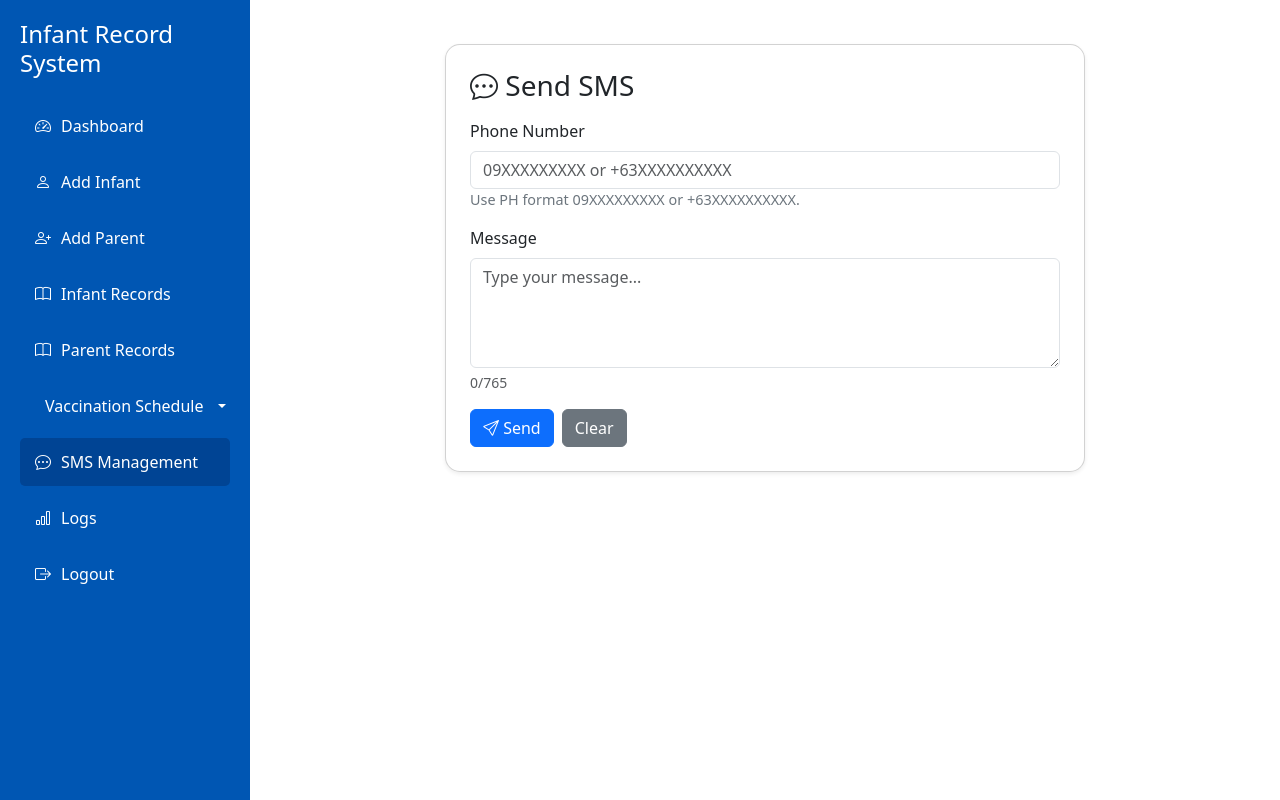
After one commit to justinesarmiento8901-hue/CapstoneFinal, a PHP site: page /sms.php in a window 1280 px wide. The commit adds this page. Run offline with PHP 8.4, Linux system fonts and the light colour scheme; a user stored in the database is signed in.

Commit message:
Sms Management

```diff
--- a/CapOne/add_parents.php
+++ b/CapOne/add_parents.php
@@ -140,7 +140,7 @@ if (isset($_POST['submit'])) {
                 <a href="#completed" class="dropdown-item">Completed Vaccinations</a>
             </div>
         </div>
-        <a href="#sms"><i class="bi bi-chat-dots"></i> SMS Management</a>
+        <a href="sms.php"><i class="bi bi-chat-dots"></i> SMS Management</a>
         <a href="login_logs.php"><i class="bi bi-bar-chart"></i> Logs</a>
         <a href="logout.php"><i class="bi bi-box-arrow-right"></i> Logout</a>
     </div>
--- a/CapOne/addinfant.php
+++ b/CapOne/addinfant.php
@@ -212,7 +212,7 @@ if (isset($_POST['live_search'])) {
                 <a href="#completed" class="dropdown-item">Completed Vaccinations</a>
             </div>
         </div>
-        <a href="#sms"><i class="bi bi-chat-dots"></i> SMS Management</a>
+        <a href="sms.php"><i class="bi bi-chat-dots"></i> SMS Management</a>
         <a href="login_logs.php"><i class="bi bi-bar-chart"></i>Logs</a>
         <a href="logout.php"><i class="bi bi-box-arrow-right"></i> Logout</a>
     </div>
--- a/CapOne/dashboard.php
+++ b/CapOne/dashboard.php
@@ -203,7 +203,7 @@ if ($_SERVER['REQUEST_METHOD'] === 'POST' && isset($_POST['register_healthworker
                 <a href="#completed" class="dropdown-item">Completed Vaccinations</a>
             </div>
         </div>
-        <a href="#sms"><i class="bi bi-chat-dots"></i> SMS Management</a>
+        <a href="sms.php"><i class="bi bi-chat-dots"></i> SMS Management</a>
         <a href="login_logs.php"><i class="bi bi-bar-chart"></i>Logs</a>
         <a href="logout.php"><i class="bi bi-box-arrow-right"></i> Logout</a>
     </div>
--- a/CapOne/login_logs.php
+++ b/CapOne/login_logs.php
@@ -114,7 +114,7 @@ $result = $con->query($query);
         <a href="#completed" class="dropdown-item">Completed Vaccinations</a>
       </div>
     </div>
-    <a href="#sms"><i class="bi bi-chat-dots"></i> SMS Management</a>
+    <a href="sms.php"><i class="bi bi-chat-dots"></i> SMS Management</a>
     <a href="login_logs.php" class="active"><i class="bi bi-bar-chart"></i>Logs</a>
     <a href="logout.php"><i class="bi bi-box-arrow-right"></i> Logout</a>
   </div>
--- a/CapOne/script.js
+++ b/CapOne/script.js
@@ -1,32 +1,95 @@
-const form = document.querySelector("#messageForm").value;
+document.addEventListener("DOMContentLoaded", function () {
+  const form = document.querySelector("#messageForm");
+  if (!form) return;
+
   function sendMessage(event) {
     event.preventDefault();
 
-  const apikey = document.querySelector("#apiKey").value;
-  const number = document.querySelector("#number").value;
-  const message = document.querySelector("#message").value;
+    const apiKeyEl = document.querySelector("#apiKey");
+    let apikey = apiKeyEl ? apiKeyEl.value.trim() : "";
+    if (!apikey) {
+      try {
+        const saved = localStorage.getItem("semaphore_api_key");
+        if (saved) apikey = saved;
+      } catch (_) {}
+    }
+    if (!apikey) {
+      const result = document.getElementById("result");
+      if (result) {
+        result.style.display = "block";
+        result.className = "alert alert-warning";
+        result.textContent =
+          "Missing API key. Please enable remembering the key previously or re-add the field.";
+      }
+      return;
+    }
+    const number = document.querySelector("#number").value.trim();
+    const message = document.querySelector("#message").value.trim();
 
-  const parameters = {
-    apikey,
-    number,
-    message,
+    const parameters = { apikey, number, message };
+
+    fetch("send_sms.php", {
+      method: "POST",
+      headers: { "Content-Type": "application/x-www-form-urlencoded" },
+      body: new URLSearchParams(parameters),
+    })
+      .then((response) => response.json())
+      .then((output) => {
+        const result = document.getElementById("result");
+        if (!result) return;
+
+        const markSuccess = (msg) => {
+          result.style.display = "block";
+          result.className = "alert alert-success";
+          result.textContent = msg || "Sent message successfully";
+          setTimeout(() => {
+            result.style.display = "none";
+          }, 2500);
+        };
+        const markError = (msg) => {
+          result.style.display = "block";
+          result.className = "alert alert-danger";
+          result.textContent = msg || "Failed to send message.";
         };
 
-  fetch("https://api.semaphore.co/api/v4/messages", {
-    method: "POST",
-    headers: {
-      "Content-Type": "application/x-www-form-urlencoded",
-    },
-    body: new URLSearchParams(parameters),
-  })
-    .then((response) => response.text())
-    .then((output) => {
-      console.log(output);
+        if (Array.isArray(output) && output[0]) {
+          const status = String(output[0].status || "").toLowerCase();
+          if (
+            status === "queued" ||
+            status === "pending" ||
+            status === "success"
+          ) {
+            markSuccess("Sent message successfully");
+            return;
+          }
+        }
+
+        if (output && output.error) {
+          const msg =
+            typeof output.error === "string"
+              ? output.error
+              : output.error.message || "Failed to send message.";
+          markError(msg);
+          return;
+        }
+
+        markSuccess("Sent message successfully");
       })
       .catch((error) => {
+        const result = document.getElementById("result");
+        if (result) {
+          result.style.display = "block";
+          result.className = "alert alert-danger";
+          result.textContent = "Network error: " + error;
+        }
         console.error("Error:", error);
+      })
+      .finally(() => {
+        form.reset();
+        const charCount = document.getElementById("charCount");
+        if (charCount) charCount.textContent = "0";
       });
-  form.reset();
   }
 
   form.addEventListener("submit", sendMessage);
+});
--- /dev/null
+++ b/CapOne/sms.php
@@ -0,0 +1,166 @@
+<?php
+session_start();
+if (!isset($_SESSION['user'])) {
+    header('Location: index.php');
+    exit();
+}
+?>
+<!DOCTYPE html>
+<html lang="en">
+
+<head>
+    <meta charset="UTF-8">
+    <meta name="viewport" content="width=device-width, initial-scale=1.0">
+    <title>SMS Management</title>
+    <link rel="stylesheet" href="https://cdn.jsdelivr.net/npm/bootstrap-icons/font/bootstrap-icons.css">
+    <link rel="stylesheet" href="https://cdn.jsdelivr.net/npm/bootstrap@5.3.0/dist/css/bootstrap.min.css">
+    <style>
+        body {
+            display: flex;
+            min-height: 100vh;
+        }
+
+        .sidebar {
+            width: 250px;
+            background-color: #0056b3;
+            color: #fff;
+            padding: 20px;
+            transition: all 0.3s ease;
+        }
+
+        .sidebar a {
+            color: #fff;
+            text-decoration: none;
+            display: flex;
+            align-items: center;
+            gap: 10px;
+            padding: 12px 15px;
+            border-radius: 5px;
+            margin-bottom: 8px;
+            transition: background 0.3s ease;
+        }
+
+        .sidebar a:hover,
+        .sidebar a.active {
+            background-color: #004494;
+        }
+
+        .dropdown-menu {
+            background-color: #004494;
+            border: none;
+        }
+
+        .dropdown-menu a {
+            color: #fff;
+            padding-left: 30px;
+        }
+
+        .content {
+            flex-grow: 1;
+            padding: 20px;
+        }
+
+        .toggle-btn {
+            display: none;
+            background-color: #004494;
+            color: #fff;
+            border: none;
+            padding: 10px 15px;
+            cursor: pointer;
+            width: 100%;
+            text-align: left;
+        }
+
+        .card {
+            border-radius: 15px;
+            box-shadow: 0 4px 10px rgba(0, 0, 0, 0.2);
+            max-width: 640px;
+            margin: 0 auto;
+        }
+
+        .help-text {
+            font-size: 0.9rem;
+            color: #6c757d;
+        }
+
+        @media (max-width: 768px) {
+            .sidebar {
+                width: 100%;
+                display: none;
+            }
+
+            .sidebar.active {
+                display: block;
+            }
+
+            .toggle-btn {
+                display: block;
+            }
+        }
+    </style>
+</head>
+
+<body>
+    <!-- Sidebar Menu -->
+    <button class="toggle-btn" onclick="toggleSidebar()"><i class="bi bi-list"></i> Menu</button>
+    <div class="sidebar" id="sidebar">
+        <h4 class="mb-4"><i class="bi bi-baby"></i> Infant Record System</h4>
+        <a href="dashboard.php"><i class="bi bi-speedometer2"></i> Dashboard</a>
+        <a href="addinfant.php"><i class="bi bi-person"></i> Add Infant</a>
+        <a href="add_parents.php"><i class="bi bi-person-plus"></i> Add Parent</a>
+        <a href="viewinfant.php"><i class="bi bi-book"></i> Infant Records</a>
+        <a href="view_parents.php"><i class="bi bi-book"></i> Parent Records</a>
+        <div class="dropdown">
+            <a href="#" class="dropdown-toggle" data-bs-toggle="dropdown"><i class="bi bi-syringe"></i> Vaccination Schedule</a>
+            <div class="dropdown-menu">
+                <a href="#upcoming" class="dropdown-item">Upcoming Vaccinations</a>
+                <a href="#completed" class="dropdown-item">Completed Vaccinations</a>
+            </div>
+        </div>
+        <a href="sms.php" class="active"><i class="bi bi-chat-dots"></i> SMS Management</a>
+        <a href="login_logs.php"><i class="bi bi-bar-chart"></i> Logs</a>
+        <a href="logout.php"><i class="bi bi-box-arrow-right"></i> Logout</a>
+    </div>
+
+    <div class="content">
+        <div class="container mt-4">
+            <div class="card p-4 shadow-sm">
+                <h3 class="mb-3"><i class="bi bi-chat-dots"></i> Send SMS</h3>
+                <form id="messageForm">
+                    <div class="mb-3">
+                        <label for="number" class="form-label">Phone Number</label>
+                        <input type="tel" class="form-control" id="number" placeholder="09XXXXXXXXX or +63XXXXXXXXXX" required>
+                        <div class="help-text">Use PH format 09XXXXXXXXX or +63XXXXXXXXXX.</div>
+                    </div>
+                    <div class="mb-3">
+                        <label for="message" class="form-label">Message</label>
+                        <textarea class="form-control" id="message" rows="4" maxlength="765" placeholder="Type your message..." required></textarea>
+                        <div class="form-text"><span id="charCount">0</span>/765</div>
+                    </div>
+                    <div class="d-flex gap-2">
+                        <button type="submit" class="btn btn-primary"><i class="bi bi-send"></i> Send</button>
+                        <button type="reset" class="btn btn-secondary">Clear</button>
+                    </div>
+                </form>
+                <div class="mt-3" id="result" style="display:none;"></div>
+            </div>
+        </div>
+    </div>
+
+    <script src="https://cdn.jsdelivr.net/npm/bootstrap@5.3.0/dist/js/bootstrap.bundle.min.js"></script>
+    <script>
+        function toggleSidebar() {
+            var sidebar = document.getElementById('sidebar');
+            sidebar.classList.toggle('active');
+        }
+        const messageInput = document.getElementById('message');
+        const charCount = document.getElementById('charCount');
+        messageInput.addEventListener('input', function() {
+            charCount.textContent = this.value.length;
+        });
+    </script>
+    <!-- apiKey.js omitted since API key input removed and key must be pre-saved -->
+    <script src="script.js"></script>
+</body>
+
+</html>
--- a/CapOne/view_parents.php
+++ b/CapOne/view_parents.php
@@ -188,7 +188,7 @@ if (isset($_POST['update_submit'])) {
                 <a href="#completed" class="dropdown-item">Completed Vaccinations</a>
             </div>
         </div>
-        <a href="#sms"><i class="bi bi-chat-dots"></i> SMS Management</a>
+        <a href="sms.php"><i class="bi bi-chat-dots"></i> SMS Management</a>
         <a href="login_logs.php"><i class="bi bi-bar-chart"></i> Logs</a>
         <a href="logout.php"><i class="bi bi-box-arrow-right"></i> Logout</a>
     </div>
--- a/CapOne/viewinfant.php
+++ b/CapOne/viewinfant.php
@@ -204,7 +204,7 @@ if (isset($_POST['new_submit'])) {
                 <a href="#completed" class="dropdown-item">Completed Vaccinations</a>
             </div>
         </div>
-        <a href="#sms"><i class="bi bi-chat-dots"></i> SMS Management</a>
+        <a href="sms.php"><i class="bi bi-chat-dots"></i> SMS Management</a>
         <a href="login_logs.php"><i class="bi bi-bar-chart"></i> Logs</a>
         <a href="logout.php"><i class="bi bi-box-arrow-right"></i> Logout</a>
     </div>
```
Also changed, not shown: CapOne/apiKey.js (added, +38 -0 lines), CapOne/send_sms.php (added, +47 -0 lines). Lines whose indentation alone changed are shown as unchanged.
